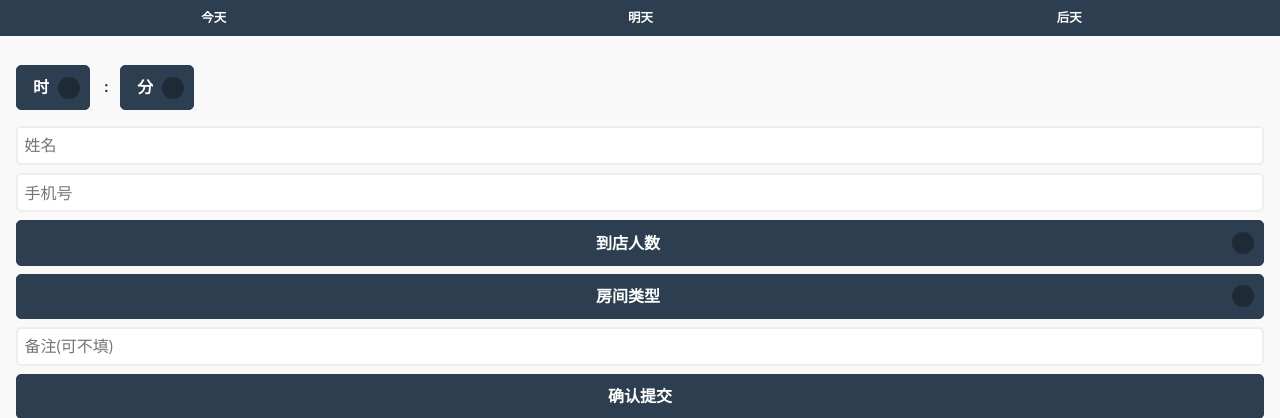
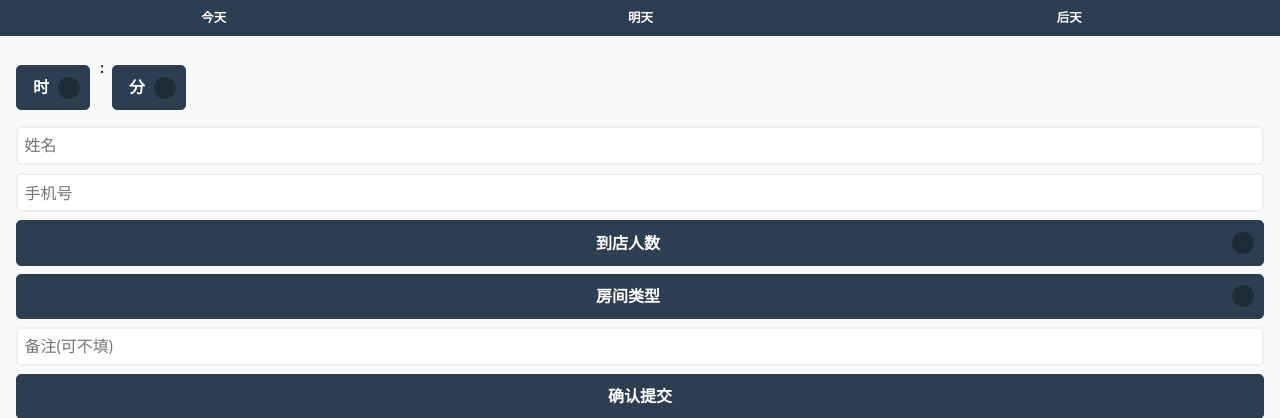
Before and after one commit to wickydong/order_food, a Flask app: page /reservation in a window 1280 px wide. Shown: the part 45-463 px from the top of the page. Run offline with Flask 2, Linux system fonts and the light colour scheme; data that the repository does not hold is empty; some libraries are stand-ins or nearby versions.

Commit message:
你看我多机智

```diff
--- a/static/css/style.css
+++ b/static/css/style.css
@@ -13,6 +13,17 @@
     box-shadow: none;
 }
 
+.time-box{
+    display: flex;
+    display: -webkit-flex;
+    margin: 5px auto;
+    width: 100%;
+}
+
+#come_time_hour-button{
+    box-sizing: border-box;
+}
+
 /*.ui-input-text{
     margin: 0;
     border-width: 0;
--- a/templates/reservation.html
+++ b/templates/reservation.html
@@ -74,7 +74,7 @@
                     <button type="button" data-inline="true" id="come_data_2" style="width:30%;">明天</button>
                     <button type="button" data-inline="true" id="come_data_3" style="width:30%;">后天</button>
                 </div>-->
-                <div style="margin: 5px auto;width: 100%;">
+                <div class="time-box">
                     <select class="time-select" name="come_hour" data-shadow="false" data-inline="true" id="come_time_hour">
                         <option value="00">时</option>
                         <option value="01">01</option>
```
